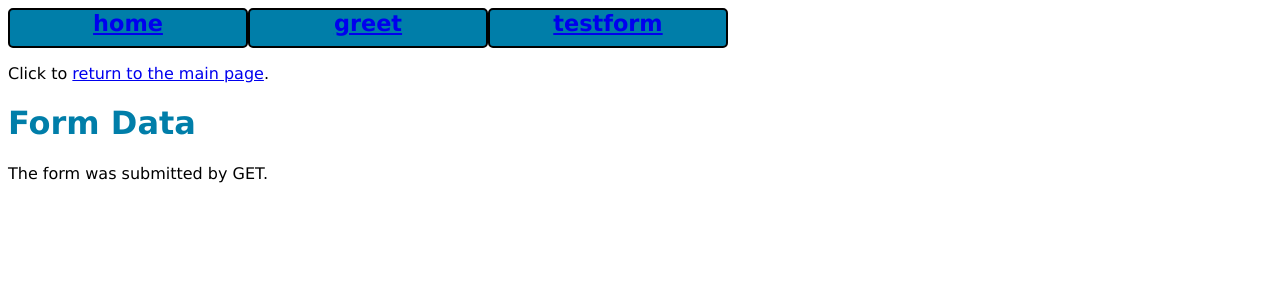
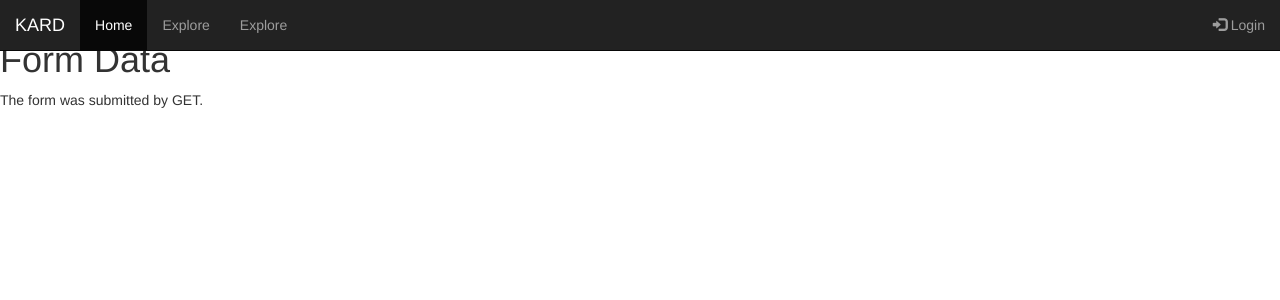
Before and after one commit to WAWQAQMAKABAKA/CS304Kard, a Flask app: page /formecho/ in a window 1280 px wide. Shown: the top 300 px of the page. Run offline with Flask 2, Linux system fonts and the light colour scheme; some libraries are stand-ins or nearby versions.

Commit message:
part of css and html

```diff
--- a/app.py
+++ b/app.py
@@ -23,7 +23,18 @@ app.config['TRAP_BAD_REQUEST_ERRORS'] = True
 
 @app.route('/')
 def index():
-    return render_template('main.html',title='Hello')
+    if 'uid' not in session:
+        return render_template('login.html')
+    else:
+        return render_template('main.html')
+
+@app.route('/login/', methods=['POST'])
+def login():
+    uid = request.form.get('uid')
+    session['uid'] = uid
+    return redirect(url_for('index'))
+
+
 
 @app.route('/greet/', methods=["GET", "POST"])
 def greet():
--- a/static/style.css
+++ b/static/style.css
@@ -1,12 +1,9 @@
 /* the --color-header and others are CSS variables, which we access later.
 */
 
-HTML {
-    --color-header: #007ea9;  /* color for H1-H6 and others. was deepskyblue but poor contrast. */
-    --color-hilite: #b50000;  /* was red, but this avoids WAVE contrast errors */
-    --color-focus: #56B929;
-    --font-family: Verdana;
-    font-family: var(--font-family)
+body {
+    color: #eee;
+    background: #121212;
 }
 
 /* For flashed messages; make them stand out using red and italics */
@@ -27,51 +24,143 @@ h2, h3 {
 }
 
 
-/* for a simple navbar. Talk to Scott if you want drop-downs. */
-nav > ul {
-    display: flex;
-    flex-direction: row;
+/* for the top navbar.\ */
+* {box-sizing: border-box;}
+/* Style the navbar */
+.topnav {
+    overflow: hidden;
+    width: 100%;
+    position: fixed;
+    top:0;
+    left:0;
+    background-color: #333;
+}
+/* Navbar links */
+.topnav a {
+    float: left;
+    display: block;
+    color: #f2f2f2;
+    text-align: center;
+    padding: 14px 16px;
+    text-decoration: none;
+    font-size: 20px;
+}
+/* Navbar links on mouse-over */
+.topnav a:hover {
+    background-color: #ddd;
+    color: #3700B3;
+}
+/* Active/current link */
+.topnav a.active {
+    background-color:#BB86FC;
+    color:white;
+    font-weight: bold;
+}
+/* Style the search container */
+.topnav .search-container {
+    float: right;
+}
+/* Style the dropdown selection field inside the navbar */
+.topnav .search-container select {
+    padding: 6px;
+    margin-top: 8px;
+    font-size: 17px;
+    border: none;
+    width: 170px;
+}
+/* Style the text input field inside the navbar */
+.topnav .search-container input[type=text] {
+    padding: 6px;
+    margin-top: 8px;
+    font-size: 19px;
+    border: none;
+    width: 260px;
+}
+/* Style the submit button inside the search container */
+.topnav .search-container input[type=submit] {
+    float: right;
+    padding: 6px;
+    margin-top: 8px;
+    margin-right: 16px;
+    background:#BB86FC;
+    color:white;
+    font-size: 19px;
+    font-weight:150;
+    border: none;
+    cursor: pointer;
+}
+.topnav .search-container input[type=submit]:hover {
+    background: #ccc;
 }
 
-nav ul {
-    list-style-type: none;
-    margin: 0px;
-    padding: 0px;
+/* For login screen */
+* {
+    box-sizing: border-box;
 }
-
-nav > ul > li {
-    flex: 0 0 auto;
-    width: 15em;
+*:focus {
+    outline: none;
 }
-
-nav button, nav a {
-    display: block;
-    box-sizing: border-box; /* easier to make button and A the same size */
-    width: 100%;
-    height: 40px;
-    padding: 0px;
-    padding-bottom: 5px;
-    background-color: var(--color-header); /* was #3498db */
-    border: 2px solid black;
-    border-radius: 5px;
-    cursor: pointer;
-    /* Firefox uses font -apple-system unless I repeat the font spec here. */
-    font-family: var(--font-family);
-    font-weight: bold;
-    font-size: 1.4rem;
+body {
+    font-family: Arial;
+    background-color: #E55423;
+    padding: 50px;
 }
-
-/* Only the top-level buttons are centered; lower ones are left-aligned. */
-nav > ul > li > button , nav > ul > li > a {
+.login {
+    margin: 20px auto;
+    width: 300px;
+}
+.login-screen {
+    background-color: #FFF;
+    padding: 20px;
+    border-radius: 5px
+}
+.app-title {
+    text-align: center;
+    color: #777;
+}
+.login-form {
     text-align: center;
 }
-
-/* because of the margin trick, this can only be used for the last element */
-
-nav li.right {
-    margin-left: auto;
+.control-group {
+    margin-bottom: 10px;
 }
-
-nav button:hover, button:focus, nav a:hover, nav a:focus {
-    background-color: var(--color-focus);
+input {
+    text-align: center;
+    background-color: #ECF0F1;
+    border: 2px solid transparent;
+    border-radius: 3px;
+    font-size: 16px;
+    font-weight: 200;
+    padding: 10px 0;
+    width: 250px;
+    transition: border .5s;
 }
+input:focus {
+    border: 2px solid #3498DB;
+    box-shadow: none;
+}
+.btn {
+    border: 2px solid transparent;
+    background: #E55423;
+    color: #ffffff;
+    font-size: 16px;
+    line-height: 25px;
+    padding: 10px 0;
+    text-decoration: none;
+    text-shadow: none;
+    border-radius: 3px;
+    box-shadow: none;
+    transition: 0.25s;
+    display: block;
+    width: 250px;
+    margin: 0 auto;
+}
+.btn:hover {
+    background-color: #E55423;
+}
+.login-link {
+    font-size: 12px;
+    color: #444;
+    display: block;
+    margin-top: 12px;
+}
--- a/templates/base.html
+++ b/templates/base.html
@@ -4,9 +4,10 @@
     <meta charset='utf-8'>
     <!-- for mobile-friendly pages -->
     <meta name="viewport" content="width=device-width, initial-scale=1">
-    <meta name=author content="">
+    <meta name=author content="Mingyan Claire Tian">
     <title>{{ page_title }}</title>
-    <link rel='stylesheet' href="{{url_for('static', filename = 'style.css')}}">
+    <!-- link rel='stylesheet' href="{{url_for('static', filename = 'style.css')}}" -->
+    <link rel="stylesheet" href="https://maxcdn.bootstrapcdn.com/bootstrap/3.4.1/css/bootstrap.min.css">
     {% block head_stuff %} {% endblock %}
 </head>
 <body>
@@ -22,12 +23,21 @@
 {% endwith %}
 
 {% block nav %}
-<nav>
-  <ul>
-    <li><a href="{{url_for('index')}}">home</a></li>
-    <li><a href="{{url_for('greet')}}">greet</a></li>
-    <li><a href="{{url_for('testform')}}">testform</a></li>
-  </ul>
+<nav class="navbar navbar-inverse navbar-fixed-top">
+  <div class="container-fluid">
+    <div class="navbar-header">
+      <a class="navbar-brand" href="#">KARD</a>
+    </div>
+    <ul class="nav navbar-nav">
+      <li class="active"><a href="{{ url_for('index') }}">Home</a></li>
+      <li><a href="{{ url_for('index') }}">Explore</a></li>
+      <li><a href="{{ url_for('index') }}">Explore</a></li>
+    </ul>
+    <ul class="nav navbar-nav navbar-right">
+      <!-- <li><a href="#"><span class="glyphicon glyphicon-user"></span> Sign Up</a></li> -->
+      <li><a href="{{ url_for('login') }}"><span class="glyphicon glyphicon-log-in"></span> Login</a></li>
+    </ul>
+  </div>
 </nav>
 {% endblock %}
 
```
Also changed, not shown: templates/login.html (added, +28 -0 lines).
